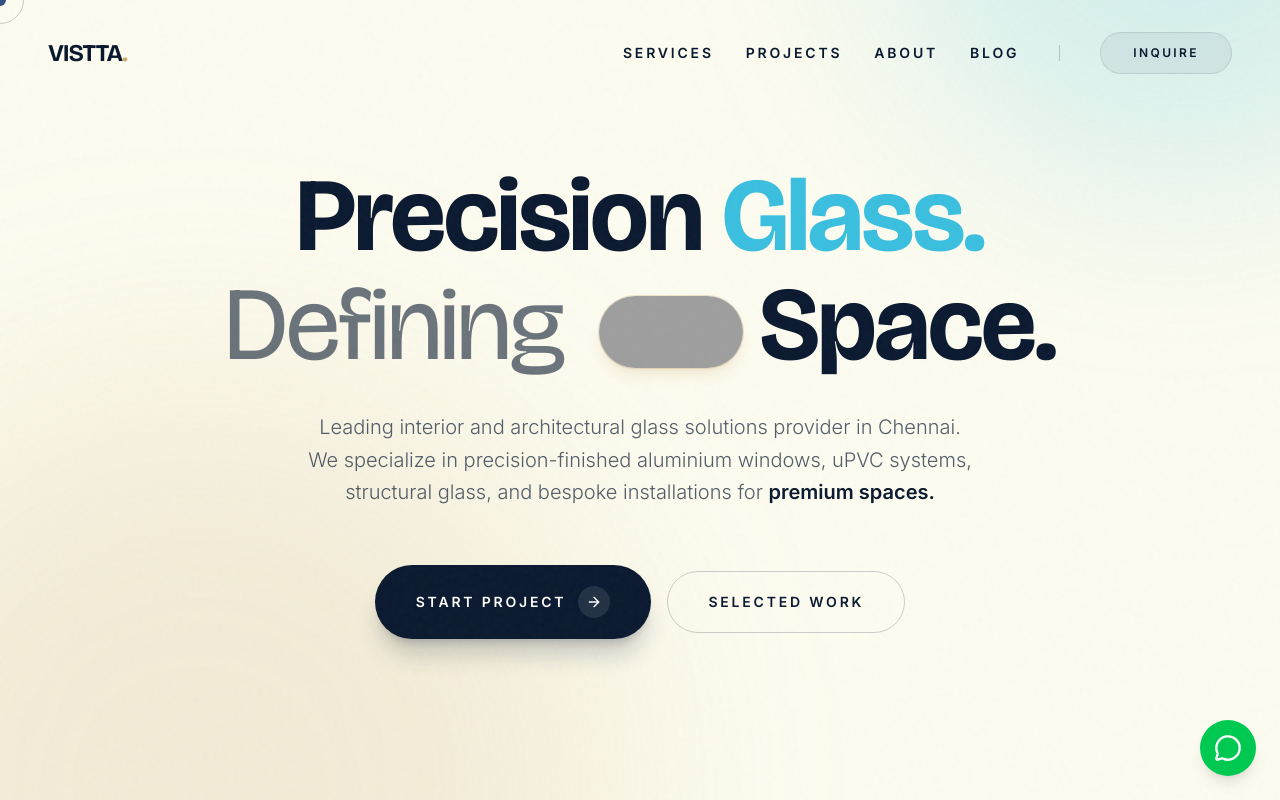
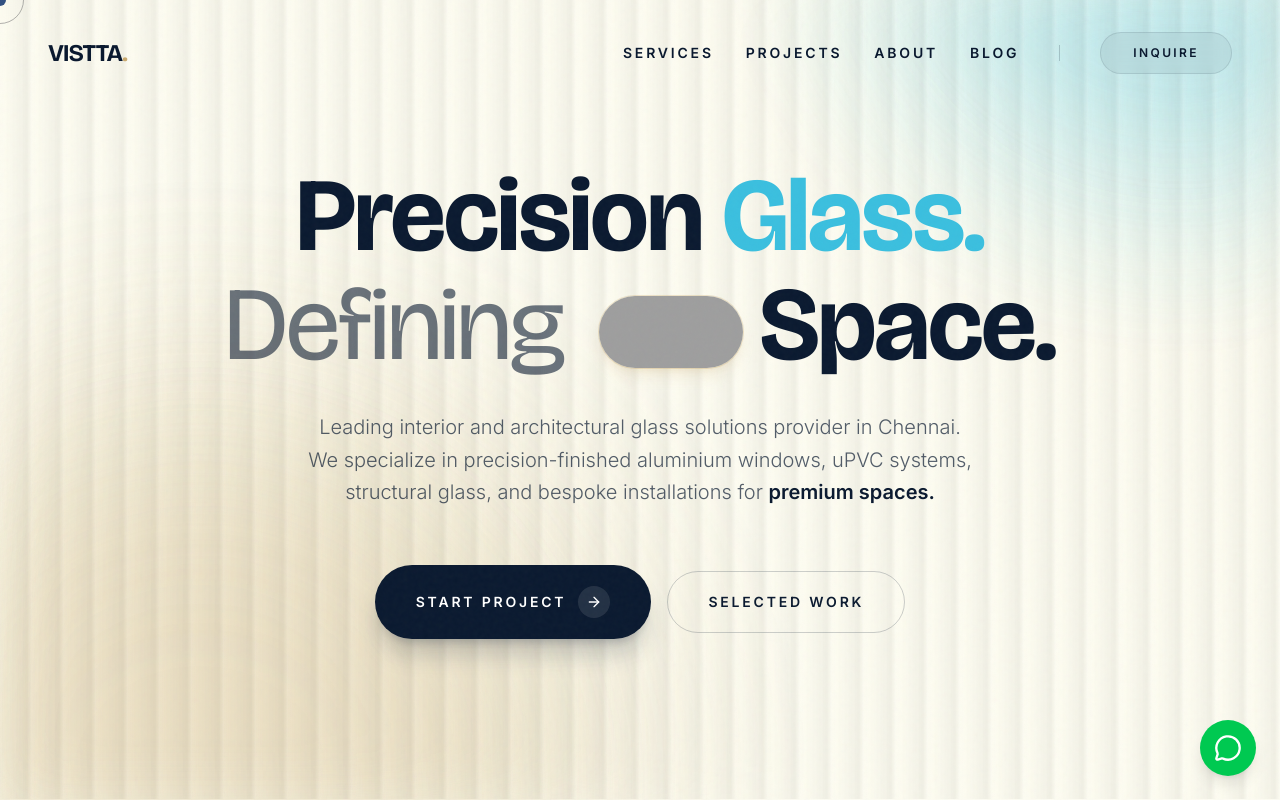
Before and after one commit to rhv1501/visttaglass, a Next.js app: page / in a window 1280 px wide. Shown: the top 800 px of the page. Built offline with nearby package versions, Linux system fonts and the light colour scheme; grey boxes are pictures that could not be loaded.

Commit message:
hero page flueted push

```diff
--- a/components/Cursor.tsx
+++ b/components/Cursor.tsx
@@ -49,26 +49,17 @@ export default function Cursor() {
         transition={{ type: "tween", ease: "backOut", duration: 0.1 }}
       />
       <motion.div
-        className="fixed top-0 left-0 w-12 h-12 bg-transparent border-[1.5px] border-brand-navy/30 rounded-full pointer-events-none z-[9999] hidden md:flex items-center justify-center backdrop-blur-sm mix-blend-multiply"
+        className="fixed top-0 left-0 w-12 h-12 bg-transparent border-[1.5px] rounded-full pointer-events-none z-[9999] hidden md:flex items-center justify-center mix-blend-difference"
         animate={{
           x: mousePosition.x - 24,
           y: mousePosition.y - 24,
           scale: isHovering ? 1.5 : 1,
-          backgroundColor: isHovering ? "rgba(26, 107, 138, 0.1)" : "transparent",
-          borderColor: isHovering ? "rgba(26, 107, 138, 0)" : "rgba(10, 25, 47, 0.2)",
+          backgroundColor: "transparent",
+          borderColor: isHovering ? "rgba(255, 255, 255, 1)" : "rgba(255, 255, 255, 0.3)",
+          backdropFilter: isHovering ? "blur(0px)" : "blur(4px)",
         }}
         transition={{ type: "tween", ease: "backOut", duration: 0.4 }}
       >
-        <AnimatePresence>
-          {isHovering && (
-            <motion.div
-              initial={{ scale: 0, opacity: 0 }}
-              animate={{ scale: 1, opacity: 1 }}
-              exit={{ scale: 0, opacity: 0 }}
-              className="w-1.5 h-1.5 bg-brand-cyan rounded-full"
-            />
-          )}
-        </AnimatePresence>
       </motion.div>
     </>
   );
--- a/components/Hero.tsx
+++ b/components/Hero.tsx
@@ -31,6 +31,24 @@ export default function Hero() {
           <div className="absolute top-0 right-0 w-[400px] md:w-[600px] h-[400px] md:h-[600px] bg-brand-cyan/20 rounded-full blur-[100px] -translate-y-1/2 translate-x-1/3 mix-blend-multiply" />
           <div className="absolute bottom-0 left-0 w-[500px] md:w-[800px] h-[500px] md:h-[800px] bg-brand-gold/20 rounded-full blur-[120px] translate-y-1/3 -translate-x-1/4 mix-blend-multiply" />
         </motion.div>
+      </div>
+
+      {/* Fluted Glass Layer (Nothing OS Style) */}
+      <div className="absolute inset-0 w-full h-full pointer-events-none z-10 backdrop-blur-[30px] bg-white/5 border-b border-white/10">
+        {/* Fluted Vertical Lines (Ribbed Glass Effect) */}
+        <div
+          className="absolute inset-0 w-full h-full opacity-80"
+          style={{
+            backgroundImage: `linear-gradient(
+              90deg,
+              rgba(255, 255, 255, 0.08) 0%,
+              transparent 15%,
+              rgba(0, 0, 0, 0.06) 85%,
+              rgba(255, 255, 255, 0.12) 100%
+            )`,
+            backgroundSize: '32px 100%'
+          }}
+        />
       </div>
 
       {/* Cinematic Center Content */}
```
